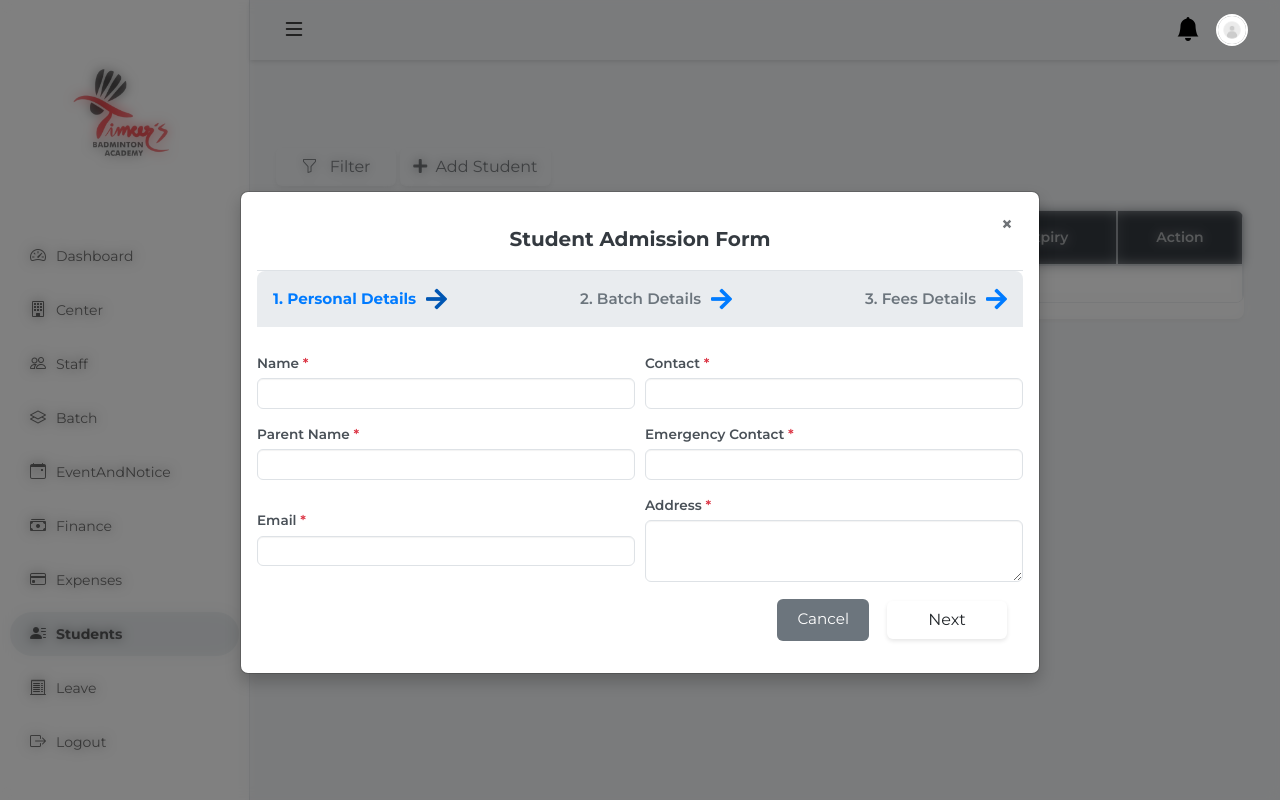
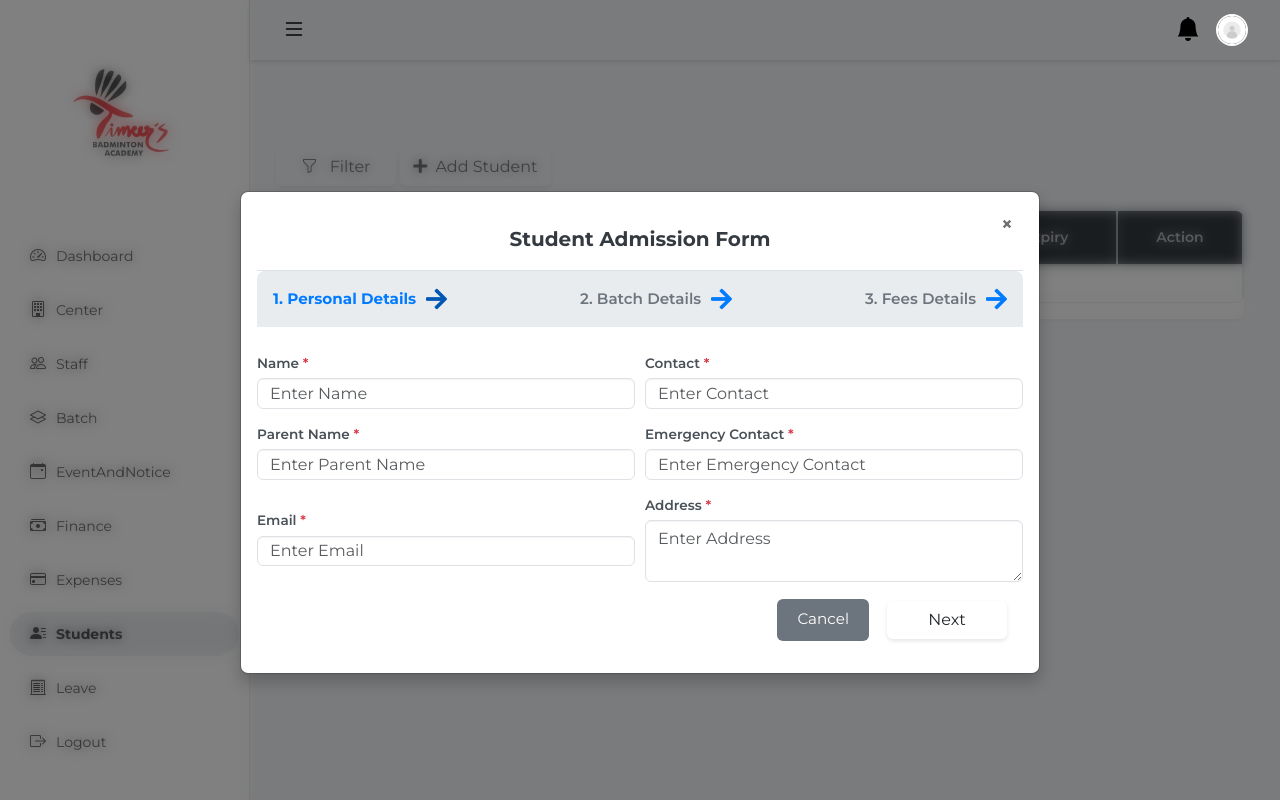
Before and after one commit to kalkutenikita2001/Timers_Last, a CodeIgniter app: page /timersacademy/superadmin/Students in a window 1280 px wide, after a click on "Add Student". Run offline with CodeIgniter, Linux system fonts and the light colour scheme; data that the repository does not hold is empty; some libraries are stand-ins or nearby versions.

Commit message:
Added New changes

```diff
--- a/application/views/superadmin/Students.php
+++ b/application/views/superadmin/Students.php
@@ -595,36 +595,36 @@
           <div class="form-row">
             <div class="form-group col-md-6">
               <label for="name">Name <span class="text-danger">*</span></label>
-              <input type="text" id="name" name="name" class="form-control" required pattern="[A-Za-z\s]+" title="Name should contain only letters and spaces" minlength="2" maxlength="50"/>
+              <input type="text" id="name" name="name" class="form-control" required pattern="[A-Za-z\s]+" title="Name should contain only letters and spaces" minlength="2" maxlength="50" placeholder="Enter Name"/>
               <div class="invalid-feedback">Please enter a valid name (2-50 letters and spaces only).</div>
             </div>
             <div class="form-group col-md-6">
               <label for="contact">Contact <span class="text-danger">*</span></label>
-              <input type="tel" id="contact" name="contact" class="form-control" required pattern="[0-9]{10}" title="Contact must be exactly 10 digits" maxlength="10"/>
+              <input type="tel" id="contact" name="contact" class="form-control" required pattern="[0-9]{10}" title="Contact must be exactly 10 digits" maxlength="10" placeholder="Enter Contact"/>
               <div class="invalid-feedback">Please enter a valid 10-digit contact number.</div>
             </div>
           </div>
           <div class="form-row">
             <div class="form-group col-md-6">
               <label for="parentName">Parent Name <span class="text-danger">*</span></label>
-              <input type="text" id="parentName" name="parentName" class="form-control" required pattern="[A-Za-z\s]+" title="Parent name should contain only letters and spaces" minlength="2" maxlength="50"/>
+              <input type="text" id="parentName" name="parentName" class="form-control" required pattern="[A-Za-z\s]+" title="Parent name should contain only letters and spaces" minlength="2" maxlength="50" placeholder="Enter Parent Name"/>
               <div class="invalid-feedback">Please enter a valid parent name (2-50 letters and spaces only).</div>
             </div>
             <div class="form-group col-md-6">
               <label for="emergencyContact">Emergency Contact <span class="text-danger">*</span></label>
-              <input type="tel" id="emergencyContact" name="emergencyContact" class="form-control" required pattern="[0-9]{10}" title="Emergency contact must be exactly 10 digits" maxlength="10"/>
+              <input type="tel" id="emergencyContact" name="emergencyContact" class="form-control" required pattern="[0-9]{10}" title="Emergency contact must be exactly 10 digits" maxlength="10" placeholder="Enter Emergency Contact"/>
               <div class="invalid-feedback">Please enter a valid 10-digit emergency contact number.</div>
             </div>
           </div>
           <div class="form-row">
             <div class="form-group col-md-6">
               <label for="email">Email <span class="text-danger">*</span></label>
-              <input type="email" id="email" name="email" class="form-control" required pattern="[a-z0-9._%+-]+@[a-z0-9.-]+\.[a-z]{2,}$" title="Please enter a valid email address" maxlength="100"/>
+              <input type="email" id="email" name="email" class="form-control" required pattern="[a-z0-9._%+-]+@[a-z0-9.-]+\.[a-z]{2,}$" title="Please enter a valid email address" maxlength="100" placeholder="Enter Email"/>
               <div class="invalid-feedback">Please enter a valid email address.</div>
             </div>
             <div class="form-group col-md-6">
               <label for="address">Address <span class="text-danger">*</span></label>
-              <textarea id="address" name="address" class="form-control" required minlength="5" maxlength="200"></textarea>
+              <textarea id="address" name="address" class="form-control" required minlength="5" maxlength="200" placeholder="Enter Address"></textarea>
               <div class="invalid-feedback">Please enter a valid address (5-200 characters).</div>
             </div>
           </div>
@@ -695,7 +695,7 @@
           <div class="form-row">
             <div class="form-group col-md-6">
               <label for="coordinator">Coordinator <span class="text-danger">*</span></label>
-              <input type="text" id="coordinator" name="coordinator" class="form-control" required pattern="[A-Za-z\s]+" title="Coordinator should contain only letters and spaces" minlength="2" maxlength="50"/>
+              <input type="text" id="coordinator" name="coordinator" class="form-control" required pattern="[A-Za-z\s]+" title="Coordinator should contain only letters and spaces" minlength="2" maxlength="50" placeholder="Enter Coordinator"/>
               <div class="invalid-feedback">Please enter a valid coordinator name (2-50 letters and spaces only).</div>
             </div>
             <div class="form-group col-md-6">
@@ -735,19 +735,19 @@
           <div class="form-row">
             <div class="form-group col-md-6">
               <label for="totalFees">Total Fees <span class="text-danger">*</span></label>
-              <input type="number" id="totalFees" name="totalFees" class="form-control" required min="1" max="100000" title="Total fees must be between 1 and 100,000"/>
+              <input type="number" id="totalFees" name="totalFees" class="form-control" required min="1" max="100000" title="Total fees must be between 1 and 100,000" placeholder="Enter Total Fees"/>
               <div class="invalid-feedback">Please enter a valid total fees amount (1-100,000).</div>
             </div>
             <div class="form-group col-md-6">
               <label for="amountPaid">Amount Paid <span class="text-danger">*</span></label>
-              <input type="number" id="amountPaid" name="amountPaid" class="form-control" required min="0" title="Amount paid must be a positive number or zero"/>
+              <input type="number" id="amountPaid" name="amountPaid" class="form-control" required min="0" title="Amount paid must be a positive number or zero" placeholder="Enter Amount Paid"/>
               <div class="invalid-feedback">Please enter a valid amount paid (0 or more, not exceeding total fees).</div>
             </div>
           </div>
           <div class="form-row">
             <div class="form-group col-md-6">
               <label for="remainingAmount">Remaining Amount <span class="text-danger">*</span></label>
-              <input type="number" id="remainingAmount" name="remainingAmount" class="form-control" required min="0" title="Remaining amount must be a positive number" readonly/>
+              <input type="number" id="remainingAmount" name="remainingAmount" class="form-control" required min="0" title="Remaining amount must be a positive number" readonly placeholder="Remaining Amount"/>
               <div class="invalid-feedback">Please ensure remaining amount is valid.</div>
             </div>
             <div class="form-group col-md-6">
@@ -787,25 +787,31 @@
           <div class="form-row">
             <div class="form-group col-md-6">
               <label for="filterName">Name</label>
-              <input type="text" id="filterName" name="filterName" class="form-control" pattern="[A-Za-z\s]+" title="Name should contain only letters and spaces" minlength="2" maxlength="50"/>
+              <input type="text" id="filterName" name="filterName" class="form-control" pattern="[A-Za-z\s]+" title="Name should contain only letters and spaces" minlength="2" maxlength="50" placeholder="Enter Name"/>
               <div class="invalid-feedback">Please enter a valid name (2-50 letters and spaces only).</div>
             </div>
             <div class="form-group col-md-6">
               <label for="filterContact">Contact</label>
-              <input type="tel" id="filterContact" name="filterContact" class="form-control" pattern="[0-9]{10}" title="Contact should be a 10-digit number" maxlength="10"/>
+              <input type="tel" id="filterContact" name="filterContact" class="form-control" pattern="[0-9]{10}" title="Contact should be a 10-digit number" maxlength="10" placeholder="Enter Contact"/>
               <div class="invalid-feedback">Please enter a valid 10-digit contact number.</div>
             </div>
           </div>
           <div class="form-row">
             <div class="form-group col-md-6">
               <label for="filterCenter">Center</label>
-              <input type="text" id="filterCenter" name="filterCenter" class="form-control" pattern="[A-Za-z\s]+" title="Center should contain only letters and spaces" minlength="2" maxlength="50"/>
-              <div class="invalid-feedback">Please enter a valid center name (2-50 letters and spaces only).</div>
+              <select id="filterCenter" name="filterCenter" class="form-control">
+                <option value="">All Centers</option>
+                <!-- Centers will be populated dynamically -->
+              </select>
+              <div class="invalid-feedback">Please select a valid center.</div>
             </div>
             <div class="form-group col-md-6">
               <label for="filterBatch">Batch</label>
-              <input type="text" id="filterBatch" name="filterBatch" class="form-control" pattern="[A-Za-z0-9]+" title="Batch should contain letters and numbers only" minlength="1" maxlength="20"/>
-              <div class="invalid-feedback">Please enter a valid batch (1-20 letters and numbers only).</div>
+              <select id="filterBatch" name="filterBatch" class="form-control">
+                <option value="">All Batches</option>
+                <!-- Batches will be populated dynamically -->
+              </select>
+              <div class="invalid-feedback">Please select a valid batch.</div>
             </div>
           </div>
           <div class="form-row">
@@ -843,24 +849,24 @@
           <div class="form-row">
             <div class="form-group col-md-6">
               <label for="editName">Name <span class="text-danger">*</span></label>
-              <input type="text" id="editName" name="editName" class="form-control" required pattern="[A-Za-z\s]+" title="Name should contain only letters and spaces" minlength="2" maxlength="50"/>
+              <input type="text" id="editName" name="editName" class="form-control" required pattern="[A-Za-z\s]+" title="Name should contain only letters and spaces" minlength="2" maxlength="50" placeholder="Enter Name"/>
               <div class="invalid-feedback">Please enter a valid name (2-50 letters and spaces only).</div>
             </div>
             <div class="form-group col-md-6">
               <label for="editContact">Contact <span class="text-danger">*</span></label>
-              <input type="tel" id="editContact" name="editContact" class="form-control" required pattern="[0-9]{10}" title="Contact should be a 10-digit number" maxlength="10"/>
+              <input type="tel" id="editContact" name="editContact" class="form-control" required pattern="[0-9]{10}" title="Contact should be a 10-digit number" maxlength="10" placeholder="Enter Contact"/>
               <div class="invalid-feedback">Please enter a valid 10-digit contact number.</div>
             </div>
           </div>
           <div class="form-row">
             <div class="form-group col-md-6">
               <label for="editCenter">Center <span class="text-danger">*</span></label>
-              <input type="text" id="editCenter" name="editCenter" class="form-control" required pattern="[A-Za-z\s]+" title="Center should contain only letters and spaces" minlength="2" maxlength="50"/>
+              <input type="text" id="editCenter" name="editCenter" class="form-control" required pattern="[A-Za-z\s]+" title="Center should contain only letters and spaces" minlength="2" maxlength="50" placeholder="Enter Center"/>
               <div class="invalid-feedback">Please enter a valid center name (2-50 letters and spaces only).</div>
             </div>
             <div class="form-group col-md-6">
               <label for="editBatch">Batch <span class="text-danger">*</span></label>
-              <input type="text" id="editBatch" name="editBatch" class="form-control" required pattern="[A-Za-z0-9]+" title="Batch should contain letters and numbers only" minlength="1" maxlength="20"/>
+              <input type="text" id="editBatch" name="editBatch" class="form-control" required pattern="[A-Za-z0-9]+" title="Batch should contain letters and numbers only" minlength="1" maxlength="20" placeholder="Enter Batch"/>
               <div class="invalid-feedback">Please enter a valid batch (1-20 letters and numbers only).</div>
             </div>
           </div>
@@ -937,19 +943,19 @@
           <div class="form-row">
             <div class="form-group col-md-6">
               <label for="renewTotalFees">Total Fees <span class="text-danger">*</span></label>
-              <input type="number" id="renewTotalFees" name="renewTotalFees" class="form-control" required min="1" max="100000" title="Total fees must be between 1 and 100,000"/>
+              <input type="number" id="renewTotalFees" name="renewTotalFees" class="form-control" required min="1" max="100000" title="Total fees must be between 1 and 100,000" placeholder="Enter Total Fees"/>
               <div class="invalid-feedback">Please enter a valid total fees amount (1-100,000).</div>
             </div>
             <div class="form-group col-md-6">
               <label for="renewAmountPaid">Amount Paid <span class="text-danger">*</span></label>
-              <input type="number" id="renewAmountPaid" name="renewAmountPaid" class="form-control" required min="0" title="Amount paid must be a positive number or zero"/>
+              <input type="number" id="renewAmountPaid" name="renewAmountPaid" class="form-control" required min="0" title="Amount paid must be a positive number or zero" placeholder="Enter Amount Paid"/>
               <div class="invalid-feedback">Please enter a valid amount paid (0 or more, not exceeding total fees).</div>
             </div>
           </div>
           <div class="form-row">
             <div class="form-group col-md-6">
               <label for="renewRemainingAmount">Remaining Amount <span class="text-danger">*</span></label>
-              <input type="number" id="renewRemainingAmount" name="renewRemainingAmount" class="form-control" required min="0" title="Remaining amount must be a positive number" readonly/>
+              <input type="number" id="renewRemainingAmount" name="renewRemainingAmount" class="form-control" required min="0" title="Remaining amount must be a positive number" readonly placeholder="Remaining Amount"/>
               <div class="invalid-feedback">Please ensure remaining amount is valid.</div>
             </div>
             <div class="form-group col-md-6">
@@ -988,14 +994,14 @@
       const baseUrl = '<?php echo base_url(); ?>';
 
       // Function to load centers dynamically
-      function loadCenters(selectElement) {
+      function loadCenters(selectElement, isFilter = false) {
         $.ajax({
           url: baseUrl + 'center/get_centers',
           method: 'GET',
           dataType: 'json',
           success: function (response) {
             console.log('loadCenters response:', response);
-            selectElement.innerHTML = '<option value="">-- Select Center --</option>';
+            selectElement.innerHTML = isFilter ? '<option value="">All Centers</option>' : '<option value="">-- Select Center --</option>';
             if (response.status === 'success' && response.data.length > 0) {
               response.data.forEach(center => {
                 selectElement.insertAdjacentHTML('beforeend', `<option value="${center.center_name}">${center.center_name}</option>`);
@@ -1018,7 +1024,7 @@
       }
 
       // Function to load batches dynamically
-      function loadBatches(selectElement) {
+      function loadBatches(selectElement, isFilter = false) {
         $.ajax({
           url: baseUrl + 'batch/get_batches',
           method: 'POST',
@@ -1026,7 +1032,7 @@
           dataType: 'json',
           success: function (response) {
             console.log('loadBatches response:', response);
-            selectElement.innerHTML = '<option value="">-- Select Batch --</option>';
+            selectElement.innerHTML = isFilter ? '<option value="">All Batches</option>' : '<option value="">-- Select Batch --</option>';
             if (response.status === 'success' && response.data.length > 0) {
               response.data.forEach(batch => {
                 selectElement.insertAdjacentHTML('beforeend', `<option value="${batch.batch}">${batch.batch}</option>`);
@@ -1052,6 +1058,12 @@
       $('#batchDetailsModal').on('show.bs.modal', function () {
         loadCenters(document.getElementById('center'));
         loadBatches(document.getElementById('batch'));
+      });
+
+      // Load centers and batches when filterModal is shown
+      $('#filterModal').on('show.bs.modal', function () {
+        loadCenters(document.getElementById('filterCenter'), true);
+        loadBatches(document.getElementById('filterBatch'), true);
       });
 
       // Load initial students
```
